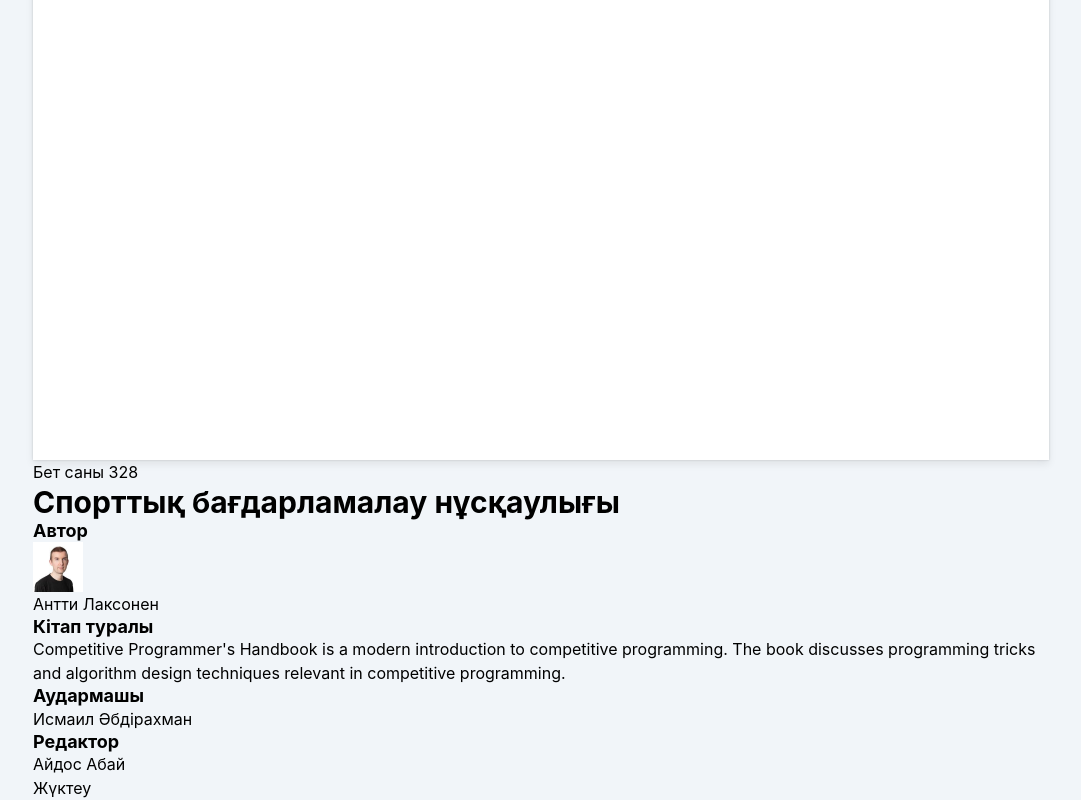
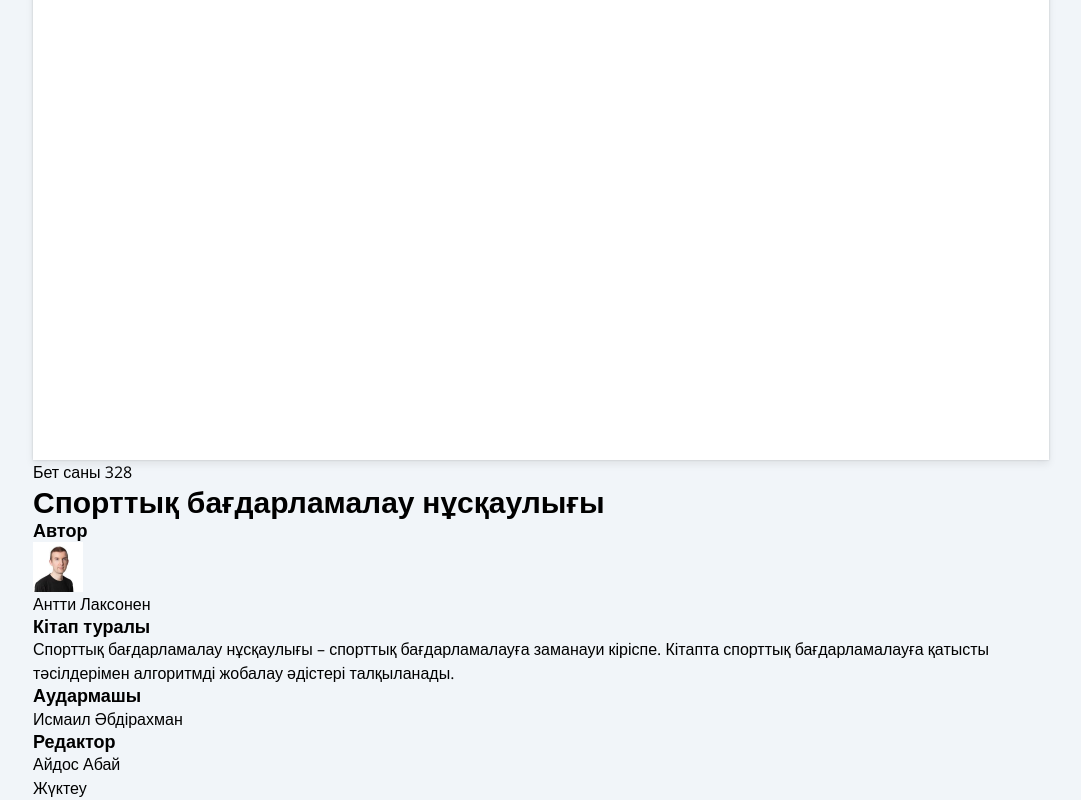
Before and after one commit to abd-rakhman/cphb-page, a React (Vite) app: page / in a window 1280 px wide. Shown: the part 488-1288 px from the top of the page, without its empty margins (99-1180 px from the left). Built offline with nearby package versions, Linux system fonts and the light colour scheme; no server answers.

Commit message:
better font

```diff
--- a/src/App.tsx
+++ b/src/App.tsx
@@ -48,8 +48,7 @@ function App() {
           </div>
           <div className='flex flex-col gap-2'>
             <h5>Кітап туралы</h5>
-            <span>Competitive Programmer's Handbook is a modern introduction to competitive programming.
-              The book discusses programming tricks and algorithm design techniques relevant in competitive programming.</span>
+            <span>Спорттық бағдарламалау нұсқаулығы – спорттық бағдарламалауға заманауи кіріспе. Кітапта спорттық бағдарламалауға қатысты тәсілдерімен алгоритмді жобалау әдістері талқыланады.</span>
           </div>
           <div className='flex flex-col gap-2'>
             <h5>Аудармашы</h5>
--- a/src/index.css
+++ b/src/index.css
@@ -2,19 +2,16 @@
 @tailwind components;
 @tailwind utilities;
 
+@import url('https://fonts.googleapis.com/css2?family=Open+Sans:ital,wght@0,300..800;1,300..800&display=swap');
+
 :root {
-  font-family: Inter, Helvetica, sans-serif, system-ui, Avenir, Arial;
+  font-family: "Open Sans", sans-serif;
   line-height: 1.5;
   font-weight: 400;
 
   color-scheme: light dark;
   color: black;
   background-color: #f1f5f9;
-
-  font-synthesis: none;
-  text-rendering: optimizeLegibility;
-  -webkit-font-smoothing: antialiased;
-  -moz-osx-font-smoothing: grayscale;
 }
 
 h1 {
--- a/src/main.tsx
+++ b/src/main.tsx
@@ -5,6 +5,9 @@ import './index.css'
 
 ReactDOM.createRoot(document.getElementById('root')!).render(
   <React.StrictMode>
+    <style>
+      @import url('https://fonts.googleapis.com/css2?family=Open+Sans:ital,wght@0,300..800;1,300..800&display=swap');
+    </style>
     <App />
   </React.StrictMode>,
 )
```
